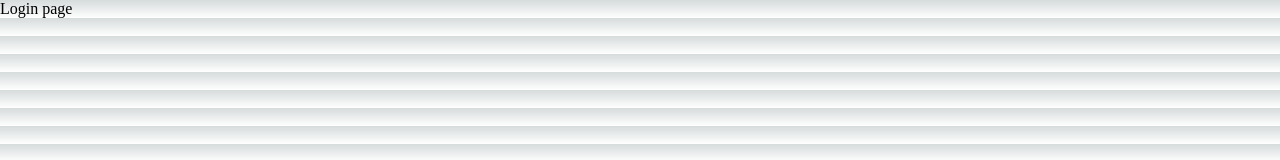
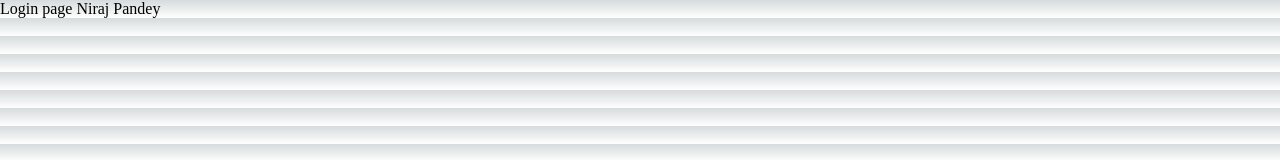
Before and after one commit to nirajpandey034/nextjs-poc, a Next.js app: page /User/login in a window 1280 px wide. Shown: the top 160 px of the page. Built offline with nearby package versions, Linux system fonts and the light colour scheme.

Commit message:
added getServerSideProps method

```diff
--- a/pages/User/login/index.js
+++ b/pages/User/login/index.js
@@ -1,16 +1,22 @@
-import React from 'react'
-import Head from 'next/head'
+import React from 'react';
+import Head from 'next/head';
 
-function login() {
+function login({ name }) {
   return (
     <>
-    <Head>
+      <Head>
         <title>User Login</title>
         <meta name="description" content="Login Page" />
       </Head>
-      <p>Login page</p>
+      <p>Login page {name}</p>
     </>
-  )
+  );
 }
 
-export default login
+export function getServerSideProps() {
+  return {
+    props: { name: 'Niraj Pandey' },
+  };
+}
+
+export default login;
--- a/pages/User/register/index.js
+++ b/pages/User/register/index.js
@@ -13,4 +13,9 @@ function register() {
   );
 }
 
+export function getServerSideProps() {
+  return {
+    props: { name: 'Niraj Pandey' },
+  };
+}
 export default register;
```
